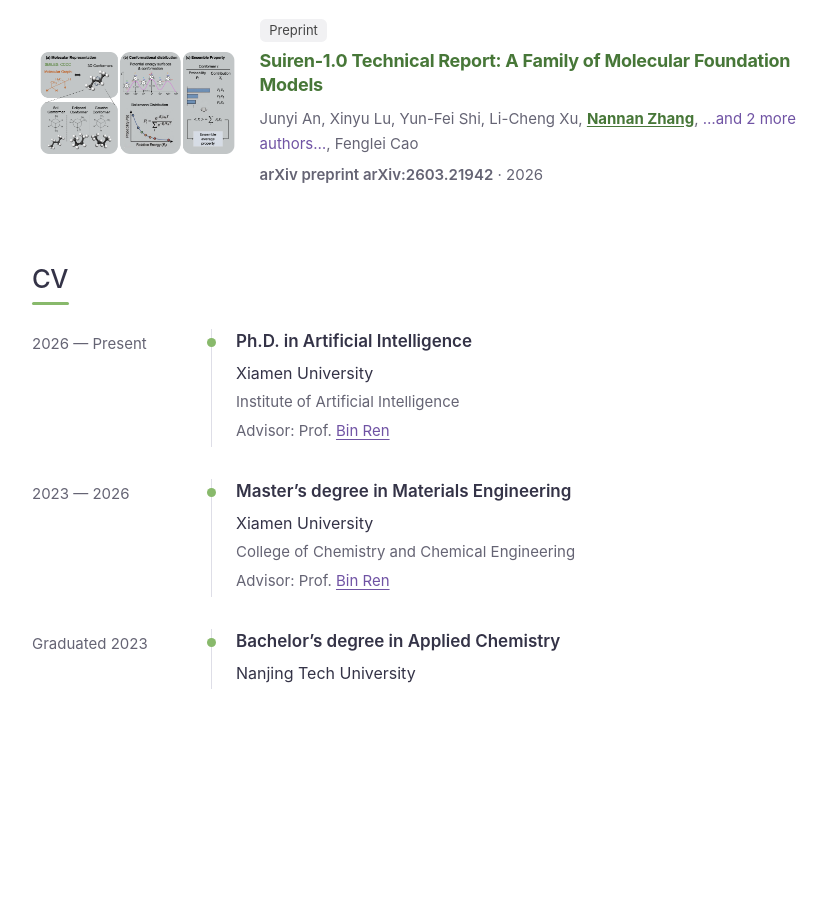
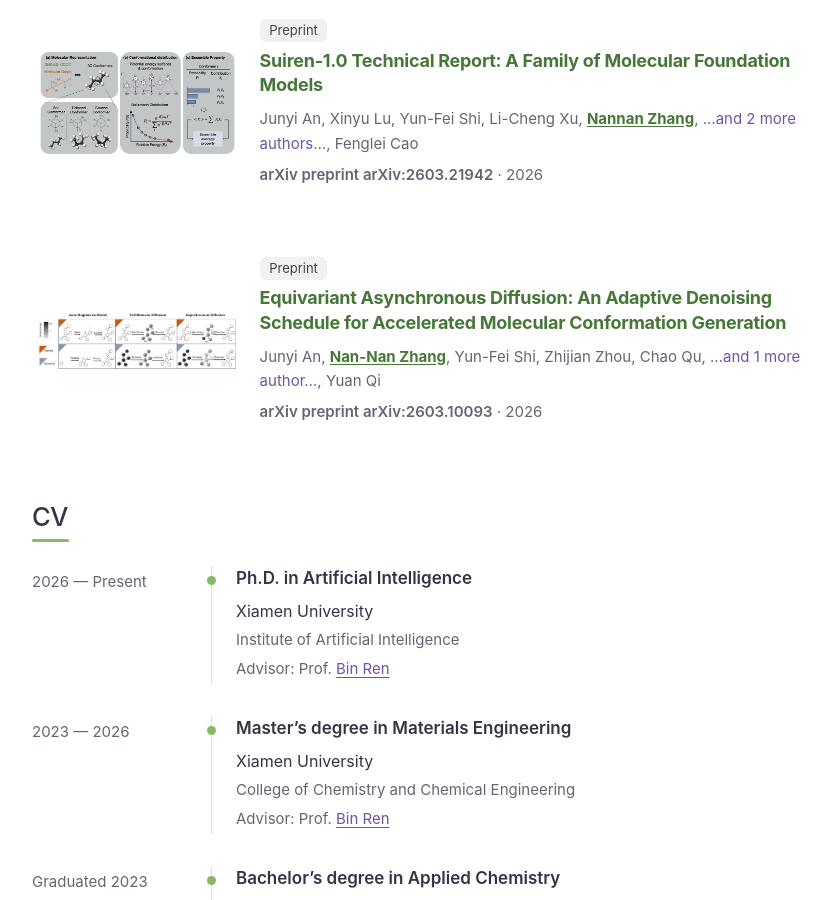
Before and after one commit to moria5161/moria5161.github.io, a Jekyll site: the page built from _pages/about.md, in a window 1280 px wide and 900 px high, scrolled down 1130 px. Shown: the whole window, without its empty margins (210-1041 px from the left). Built offline with Jekyll 4.4.1, drawn with Linux system fonts in a browser that asks for light colours; before the commit the page ends 1867 px from its top, so only the background shows below that.

Commit message:
Add EAD publication with second-author attribution and TOC

```diff
--- a/_data/publications.yml
+++ b/_data/publications.yml
@@ -66,3 +66,25 @@
   image_width: 1532
   image_height: 806
   image_alt: "Molecular representations, conformational energy and Boltzmann distributions, and ensemble-averaged molecular properties."
+
+- id: ead
+  title: "Equivariant Asynchronous Diffusion: An Adaptive Denoising Schedule for Accelerated Molecular Conformation Generation"
+  url: https://arxiv.org/abs/2603.10093
+  status: Preprint
+  status_class: preprint
+  first_author: false
+  # Author order follows the paper PDF; the abstract-page metadata differs.
+  authors:
+    - Junyi An
+    - Nan-Nan Zhang
+    - Yun-Fei Shi
+    - Zhijian Zhou
+    - Chao Qu
+    - Fenglei Cao
+    - Yuan Qi
+  venue: "arXiv preprint arXiv:2603.10093"
+  year: 2026
+  image: /images/publications/ead-toc.png
+  image_width: 1890
+  image_height: 545
+  image_alt: "Comparison of autoregressive generation, full-molecule diffusion, and equivariant asynchronous diffusion during training and sampling."
--- a/_includes/publications.html
+++ b/_includes/publications.html
@@ -12,7 +12,7 @@
       <h3 id="publication-{{ paper.id }}" class="publication-title"><a href="{{ paper.url }}">{{ paper.title }}</a></h3>
       <details class="publication-authors">
         <summary>
-          <span class="publication-author-preview">{% for author in paper.authors limit:5 %}{% if author == 'Nan-Nan Zhang' or author == 'Nannan Zhang' %}<strong class="publication-author-self">{{ author }}</strong>{% else %}{{ author }}{% endif %}, {% endfor %}<span class="publication-authors-more">…and {{ paper.authors.size | minus: 6 }} more authors…</span>, {{ paper.authors | last }}</span>
+          <span class="publication-author-preview">{% for author in paper.authors limit:5 %}{% if author == 'Nan-Nan Zhang' or author == 'Nannan Zhang' %}<strong class="publication-author-self">{{ author }}</strong>{% else %}{{ author }}{% endif %}, {% endfor %}<span class="publication-authors-more">…and {{ paper.authors.size | minus: 6 }} more author{% unless paper.authors.size == 7 %}s{% endunless %}…</span>, {{ paper.authors | last }}</span>
           <span class="publication-authors-hide">Hide full author list</span>
         </summary>
         <p>{% for author in paper.authors %}{% if author == 'Nan-Nan Zhang' or author == 'Nannan Zhang' %}<strong class="publication-author-self">{{ author }}</strong>{% else %}{{ author }}{% endif %}{% unless forloop.last %}, {% endunless %}{% endfor %}</p>
```
Also changed, not shown: images/publications/ead-toc.png (added).
